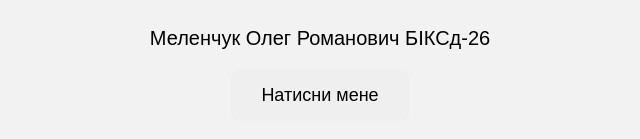
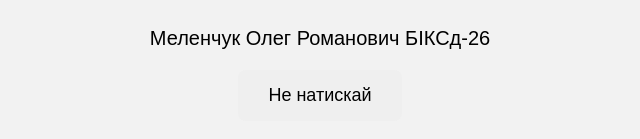
Before and after one commit to werwolfchannel666-cmyk/my-site, a plain HTML site: page index.html in a window 1280 px wide. Shown: the part 193-332 px from the top of the page, 320-960 px from the left. Drawn offline with Linux system fonts and the light colour scheme.

Commit message:
Update index.html

```diff
--- a/index.html
+++ b/index.html
@@ -38,8 +38,8 @@
 
     <p>Меленчук Олег Романович БІКСд-26</p>
 
-    <button onclick="alert('Працює!')">
-        Натисни мене
+    <button onclick="alert('Навіщо натиснув?')">
+        Не натискай
     </button>
 
 </body>
```
